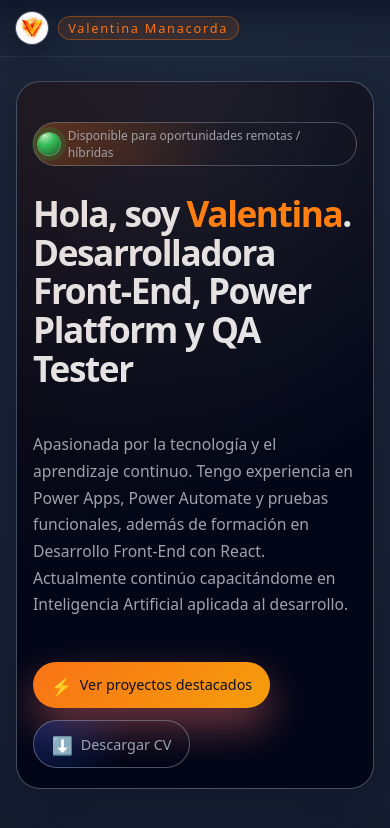
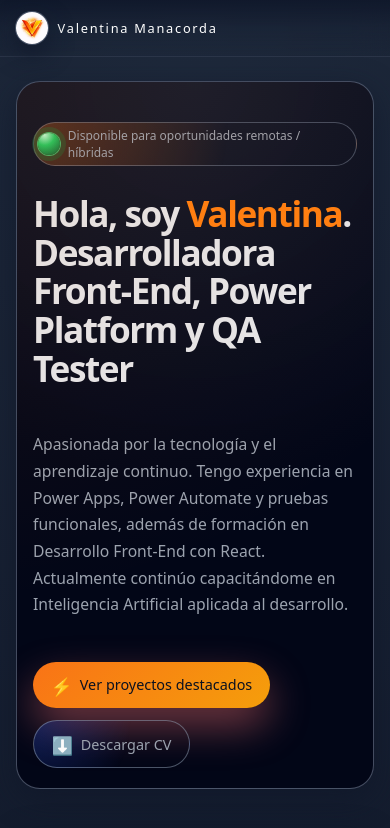
Before and after one commit to vmanacorda/PorfolioValentinaManacorda, a React (Vite) app: page / in a window 390 px wide. Shown: the top 828 px of the page. Built offline with nearby package versions, Linux system fonts and the light colour scheme.

Commit message:
Update index.css

```diff
--- a/src/index.css
+++ b/src/index.css
@@ -968,4 +968,13 @@ section:nth-child(even)::before {
   .about-meta {
     grid-template-columns: minmax(0, 1fr);
   }
+
+.brand,
+.brand span,
+.brand span:nth-child(2) {
+  color: #ffffff !important;
+  border: none !important;
+  background: transparent !important;
+  padding: 0 !important;
+  border-radius: 0 !important;
 }
```
